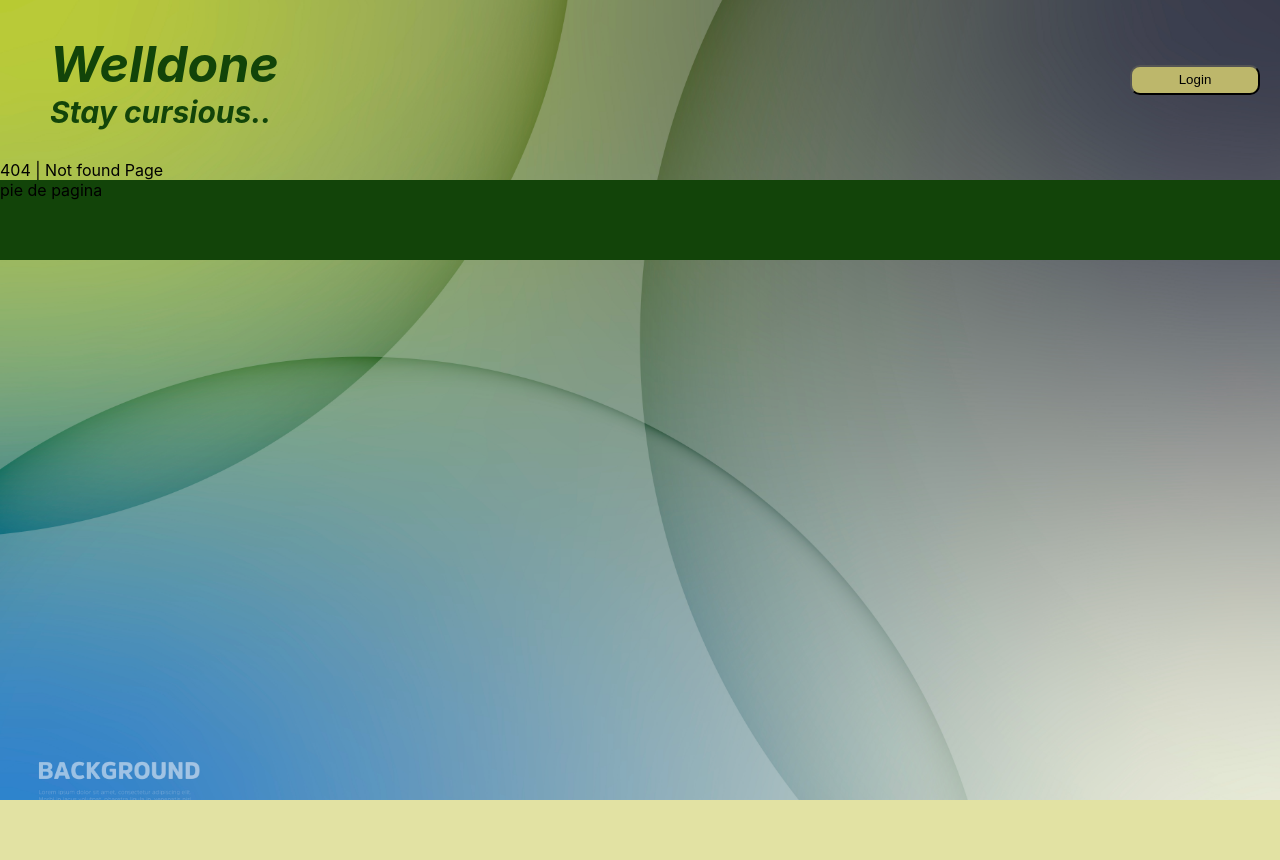
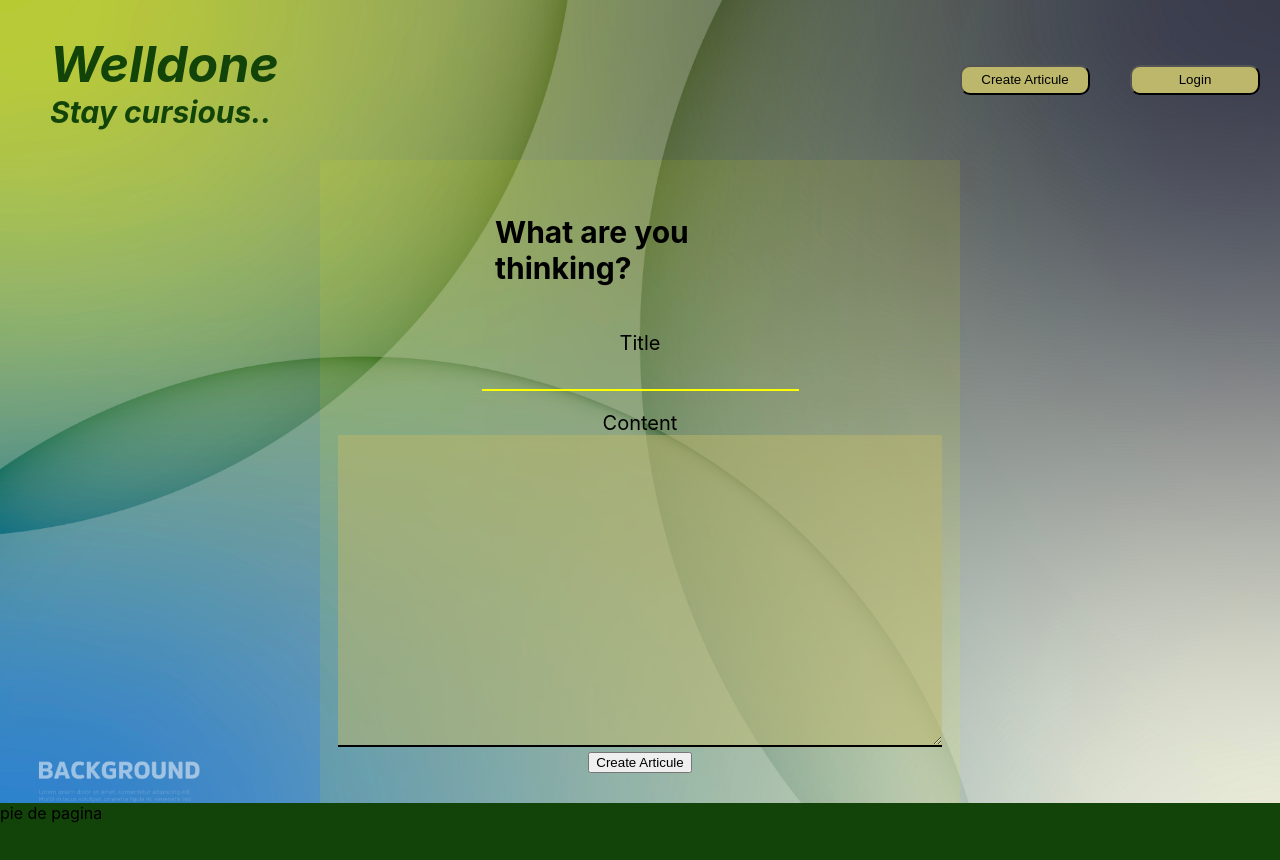
Before and after one commit to SheylaPDV/Welldone-frontend, a React (Create React App) app: page /new-articule in a window 1280 px wide. Before the commit this address led to /404. Shown: the top 860 px of the page. Before the commit the page ends 800 px from the top, so only its background shows below. Built offline with nearby package versions, Linux system fonts and the light colour scheme.

Commit message:
Creamos vista para la creacion de articulos

```diff
--- a/src/App.js
+++ b/src/App.js
@@ -1,6 +1,7 @@
 import { useState } from "react";
 import { Routes, Route, Navigate } from "react-router-dom";
 import ArticulesList from "./components/articules/articulesList/ArticulesList.jsx";
+import NewArticulePage from "./components/articules/newArticule/NewArticulePage.jsx";
 import Footer from "./components/layout/footer/Footer.jsx";
 import Header from "./components/layout/header/Header.jsx";
 import { AuthContextProvider } from "./components/login/context.js";
@@ -25,6 +26,7 @@ function App({ isInitiallyLogged }) {
           <Route path="/articules">
             <Route index element={<ArticulesList></ArticulesList>}></Route>
           </Route>
+          <Route path="/new-articule" element={<NewArticulePage/>}></Route>
           <Route path="/createAccount" element={<CreateUserPage />} />
           <Route path="/login" element={<LoginPage onLogin={handleLogin} />} />
 
--- a/src/components/articules/articulesList/ArticulesList.jsx
+++ b/src/components/articules/articulesList/ArticulesList.jsx
@@ -1,6 +1,6 @@
 import { useEffect, useState } from "react";
 import Articule from "./Articule";
-import { getLastedArticules } from "./service";
+import { getLastedArticules } from "../service";
 import "./articule.css";
 export default function ArticulesList() {
   const [articules, setArticules] = useState([]);
--- a/src/components/articules/articulesList/service.js
+++ /dev/null
@@ -1,8 +0,0 @@
-import client from "../../../api/client";
-
-const articuleBaseUrl = "/v1/articules"
-
-export const getLastedArticules = async () => {
-    const url = articuleBaseUrl;
-    return client.get(url);
-}
--- /dev/null
+++ b/src/components/articules/newArticule/NewArticuleForm.jsx
@@ -0,0 +1,46 @@
+import useForm from "../../../hooks/useForm";
+import "./newArticule.css"
+
+function NewArticuleForm({ onSubmit }) {
+  const {
+    formValue: newArticule,
+    handleChange,
+    handleSubmit,
+  } = useForm({
+    title: "",
+    content: "",
+  });
+  const { title, content } = newArticule;
+
+  return (
+    <form onSubmit={handleSubmit(onSubmit)} className="articuleForm">
+        <h2 className="articuleForm-title">What are you thinking?</h2>
+        <label className="label-input">Title</label>
+        <div className="input-group">
+        <input
+          className="input"
+          name="title"
+          value={title}
+          onChange={handleChange}
+        />
+        <span className="border"></span>
+      </div>
+
+      <label className="label-input">Content</label>
+      <div className="input-group">
+        <textarea
+
+          className="text-area"
+          name="content"
+          value={content}
+          onChange={handleChange}
+        />
+        <span className="border"></span>
+      </div>
+
+      <button>Create Articule</button>
+    </form>
+  )
+}
+
+export default NewArticuleForm;
--- /dev/null
+++ b/src/components/articules/newArticule/NewArticulePage.jsx
@@ -0,0 +1,26 @@
+import { useLocation, useNavigate } from "react-router-dom";
+import { createArticule } from "../service";
+import useMutation from "../../../hooks/useMutation";
+import NewArticuleForm from "./NewArticuleForm";
+
+function NewArticulePage() {
+//   const location = useLocation();
+  const navigate = useNavigate();
+  const { isLoading, error, execute, resetError } = useMutation(createArticule);
+
+  const handleSubmit = (credentials) => {
+    execute(credentials).then(() => {
+        const from = "/";
+        navigate(from, { replace: true });
+      });
+  };
+
+  return (
+    <div>
+      <NewArticuleForm onSubmit={handleSubmit} />
+      {isLoading && <p>Welldone..</p>}
+      {error && <div onClick={resetError}>{error.message}</div>}
+    </div>
+  );
+}
+export default NewArticulePage;
--- /dev/null
+++ b/src/components/articules/newArticule/newArticule.css
@@ -0,0 +1,78 @@
+.articuleForm-title {
+    display: flex;
+    flex-direction: column;
+    flex-wrap: nowrap;
+    align-items: center;
+    width: 50%;
+}
+
+.label-input {
+    margin-top: 20px;
+}
+
+.articuleForm {
+    display: flex;
+    flex-direction: column;
+    flex-wrap: nowrap;
+    padding: 30px;
+    align-items: center;
+    margin-right: 25%;
+    margin-left: 25%;
+    font-size: 20px;
+    background-color: rgba(234, 242, 10, 0.1);
+}
+
+.input-group {
+    position: relative;
+}
+
+.input {
+    font: inherit;
+    color: rgb(0, 0, 0);
+    background-color: transparent;
+    border: none;
+    border-bottom: 2px solid rgb(0, 0, 0);
+    outline: none;
+    padding-block: 5px;
+}
+
+.text-area {
+    font: inherit;
+    font-size: 1rem;
+    color: rgb(0, 0, 0);
+    background-color: rgba(189, 183, 107, 0.5);
+    border: none;
+    border-bottom: 2px solid rgb(0, 0, 0);
+    outline: none;
+    padding-block: 5px;
+    min-width: 600px;
+    max-width: 600px;
+    min-height: 300px;
+    max-height: 300px;
+}
+
+.input::placeholder {
+    color: inherit;
+    transition: opacity 0.25%;
+}
+
+.input:focus::placeholder {
+    opacity: 0;
+}
+
+.border {
+    position: absolute;
+    left: 0;
+    bottom: 0;
+    width: 100%;
+    height: 2px;
+    background-color: #fbff00;
+    transform: scaleX(0);
+    transform-origin: left;
+    transition: transform 0.25%;
+}
+
+.input:focus+.border,
+.input:valid+.border {
+    transform: scaleX(1);
+}
--- /dev/null
+++ b/src/components/articules/service.js
@@ -0,0 +1,13 @@
+import client from "../../api/client";
+
+const articuleBaseUrl = "/v1/articules"
+
+export const getLastedArticules = async () => {
+    const url = articuleBaseUrl;
+    return client.get(url);
+}
+
+export const createArticule = async (newArticule) => {
+    const url = articuleBaseUrl;
+  return client.post(url, newArticule);
+};
--- a/src/components/layout/header/Header.jsx
+++ b/src/components/layout/header/Header.jsx
@@ -15,7 +15,10 @@ function Header() {
 
       <nav className="header-nav">
         <NavLink to="/login">
-          <button className="button-login">Login</button>
+          <button className="button">Login</button>
+        </NavLink>
+        <NavLink to="/new-articule">
+          <button className="button">Create Articule</button>
         </NavLink>
         {/* <NavLink to="/adverts/blog">
           <button className="button-login">create Account</button>
--- a/src/components/layout/header/header.css
+++ b/src/components/layout/header/header.css
@@ -18,7 +18,7 @@
   width: 500px;
   margin-top: 0;
 }
-.button-login {
+.button {
   background-color: darkkhaki;
   border-radius: 10px;
   width: 130px;
```
